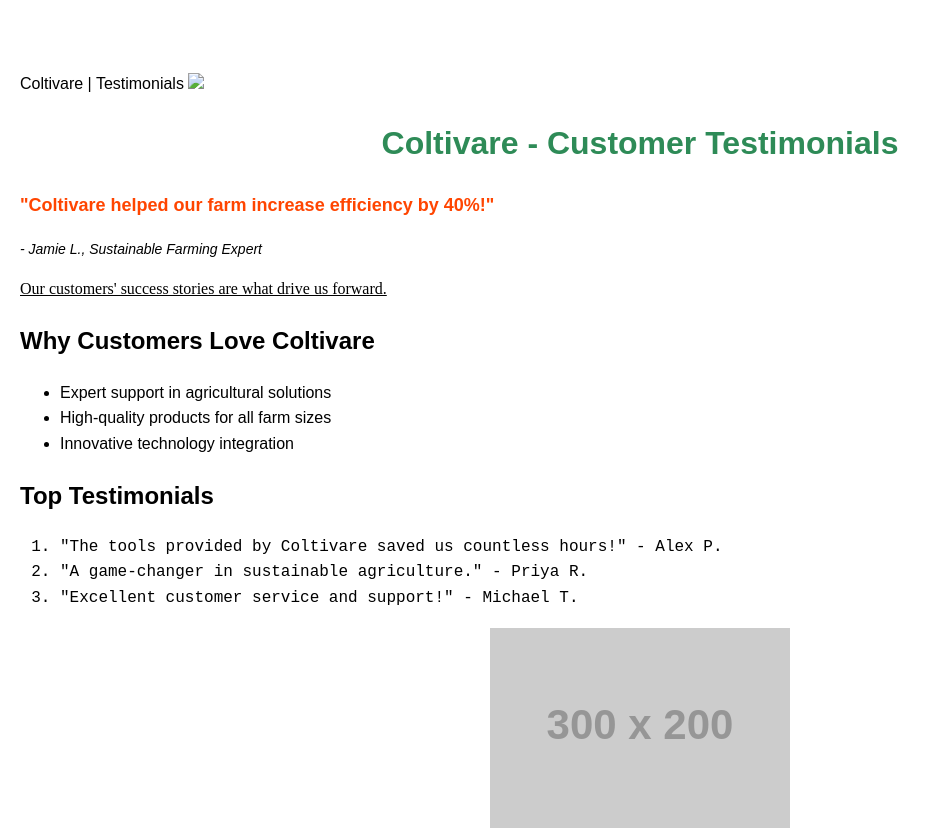
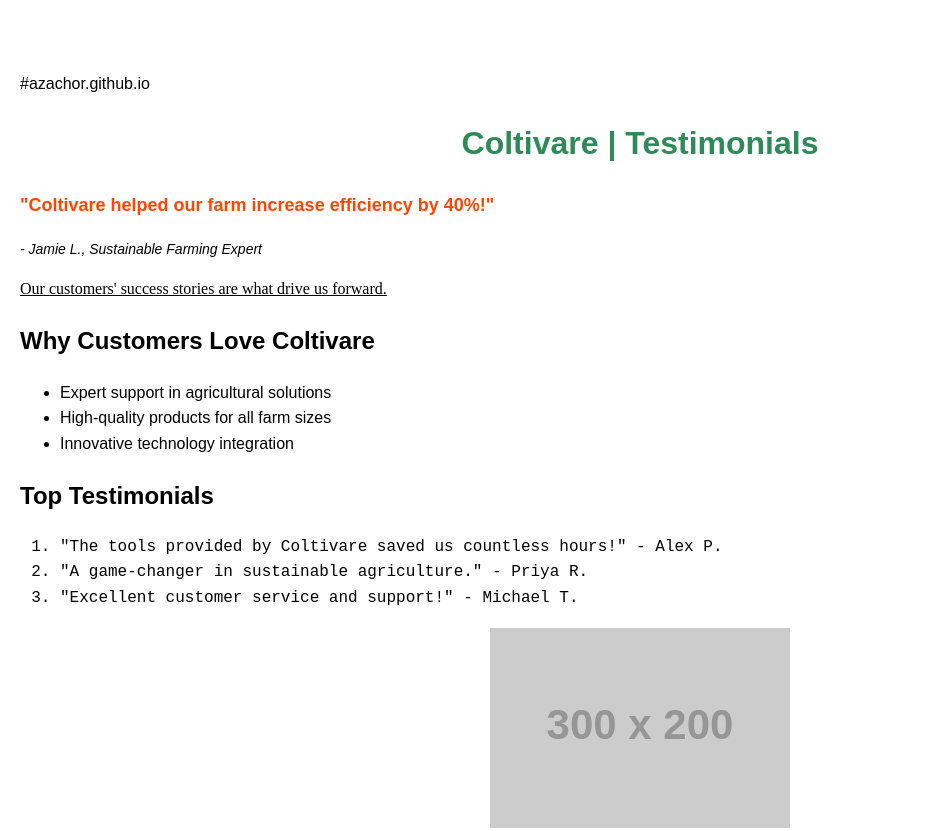
Before and after one commit to azachor/azachor.github.io, a plain HTML site: page index.html in a window 1280 px wide. Shown: the top 831 px of the page, without its empty margins (0-940 px from the left). Drawn offline with Linux system fonts and the light colour scheme; placeholder pictures from the web are drawn by us.

Commit message:
Update index.html

```diff
--- a/index.html
+++ b/index.html
@@ -1,14 +1,7 @@
 <br>
 <br>
-<center?
+
 #azachor.github.io
-
-<h3>Coltivare | Testimonials</h>
-</center>
-
-
-
-<img src = pictureone.jpg>
 
 
 <head>
@@ -59,7 +52,7 @@
     </style>
 </head>
 <body>
-    <h1>Coltivare - Customer Testimonials</h1>
+    <h1>Coltivare | Testimonials</h1>
 
     <p class="highlight large-text">"Coltivare helped our farm increase efficiency by 40%!"</p>
     <p class="italic-text small-text">- Jamie L., Sustainable Farming Expert</p>
```
